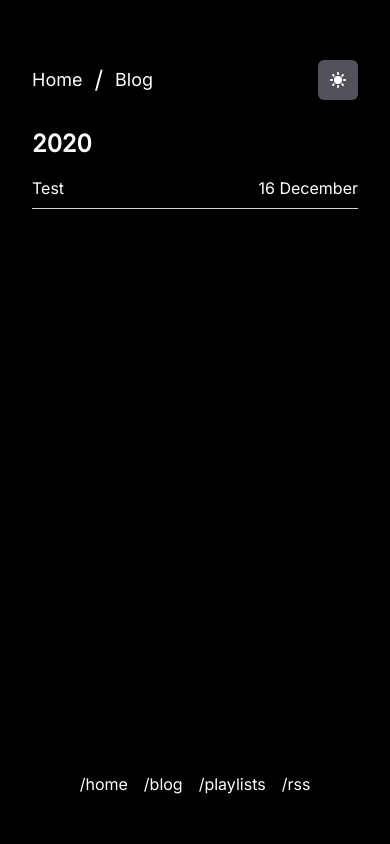
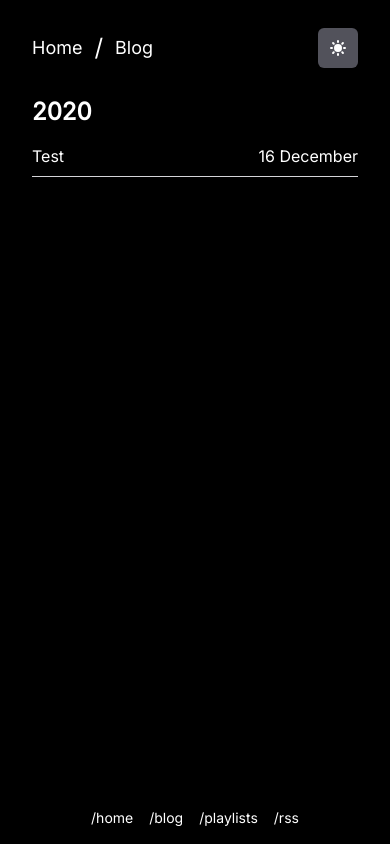
Before and after one commit to arn4v/arnavgosain.com, a Next.js app: page /blog in a window 390 px wide. Built offline with nearby package versions, Linux system fonts and the light colour scheme; what @tailwindcss/typography would draw is missing.

Commit message:
Remove padding on mobile, add hover styles to footer links
Signed-off-by: Arnav Gosain <arnav@arnavgosain.com>

```diff
--- a/src/components/Footer.jsx
+++ b/src/components/Footer.jsx
@@ -1,13 +1,23 @@
 import CustomLink from "./CustomLink";
 
 export default function Footer() {
+  const className =
+    "hover:bg-trueGray-200 dark:hover:bg-trueGray-700 transition duration-100 ease-in-out";
   return (
     <>
-      <div className="flex flex-row items-center justify-center w-full px-4 pb-4 text-base text-black space-x-4 dark:text-white pt-auto lg:text-lg">
-        <CustomLink href="/">/home</CustomLink>
-        <CustomLink href="/blog">/blog</CustomLink>
-        <CustomLink href="/playlists">/playlists</CustomLink>
-        <CustomLink href="/rss">/rss</CustomLink>
+      <div className="flex flex-row text-sm items-center justify-center w-full px-4 pb-4 lg:text-base text-black space-x-4 dark:text-white pt-auto">
+        <CustomLink className={className} href="/">
+          /home
+        </CustomLink>
+        <CustomLink className={className} href="/blog">
+          /blog
+        </CustomLink>
+        <CustomLink className={className} href="/playlists">
+          /playlists
+        </CustomLink>
+        <CustomLink className={className} href="/rss">
+          /rss
+        </CustomLink>
       </div>
     </>
   );
--- a/src/components/PageLayout.jsx
+++ b/src/components/PageLayout.jsx
@@ -18,7 +18,7 @@ export default function PageLayout(props) {
     <>
       <main
         className={clsx([
-          "flex flex-col bg-white min-h-screen dark:bg-black overflow-x-hidden space-y-6 py-8 lg:py-0 transition-colors duration-250 ease-in-out",
+          "flex flex-col bg-white min-h-screen dark:bg-black overflow-x-hidden space-y-6 transition-colors duration-250 ease-in-out",
           !noFooter && "justify-between",
           className,
         ])}
```
